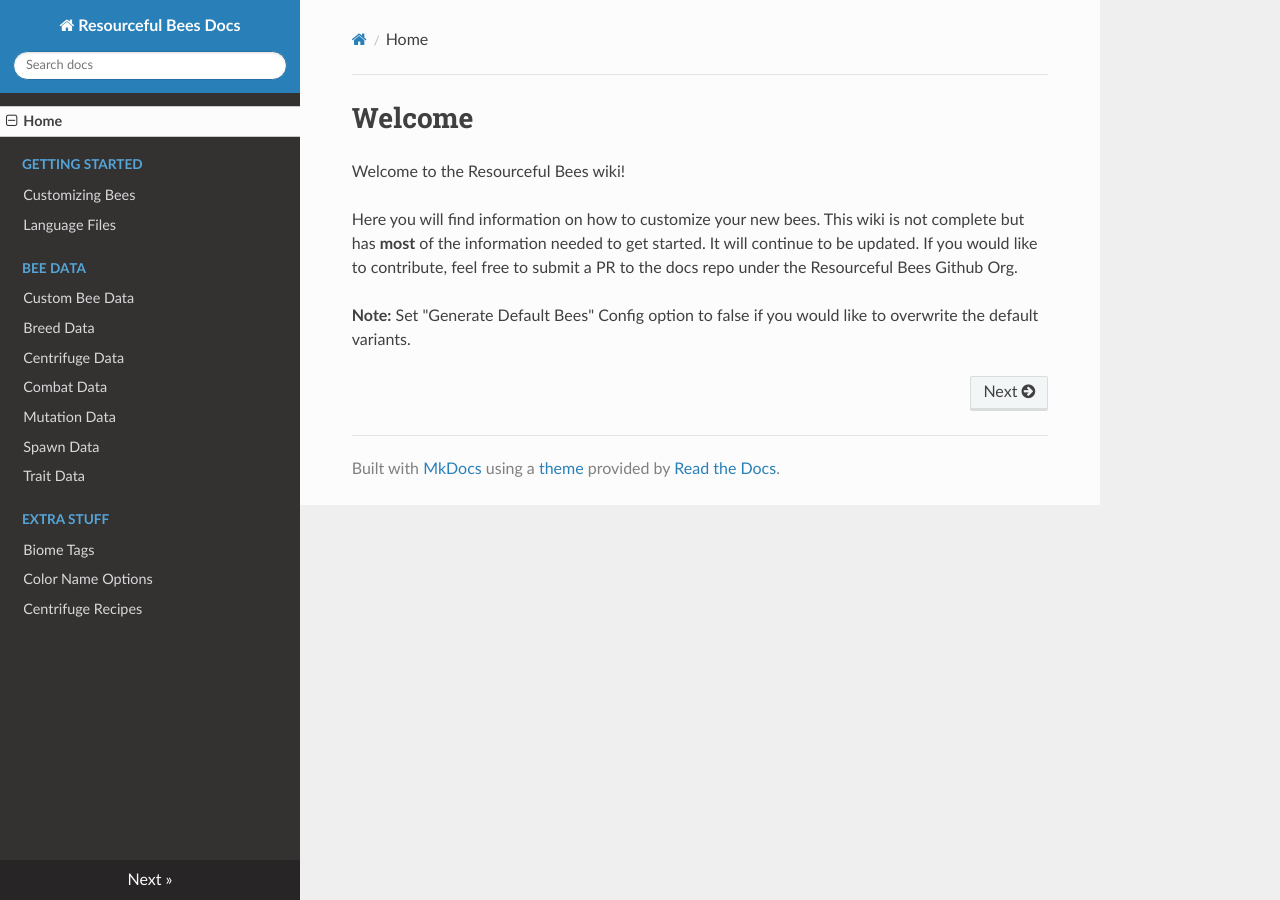
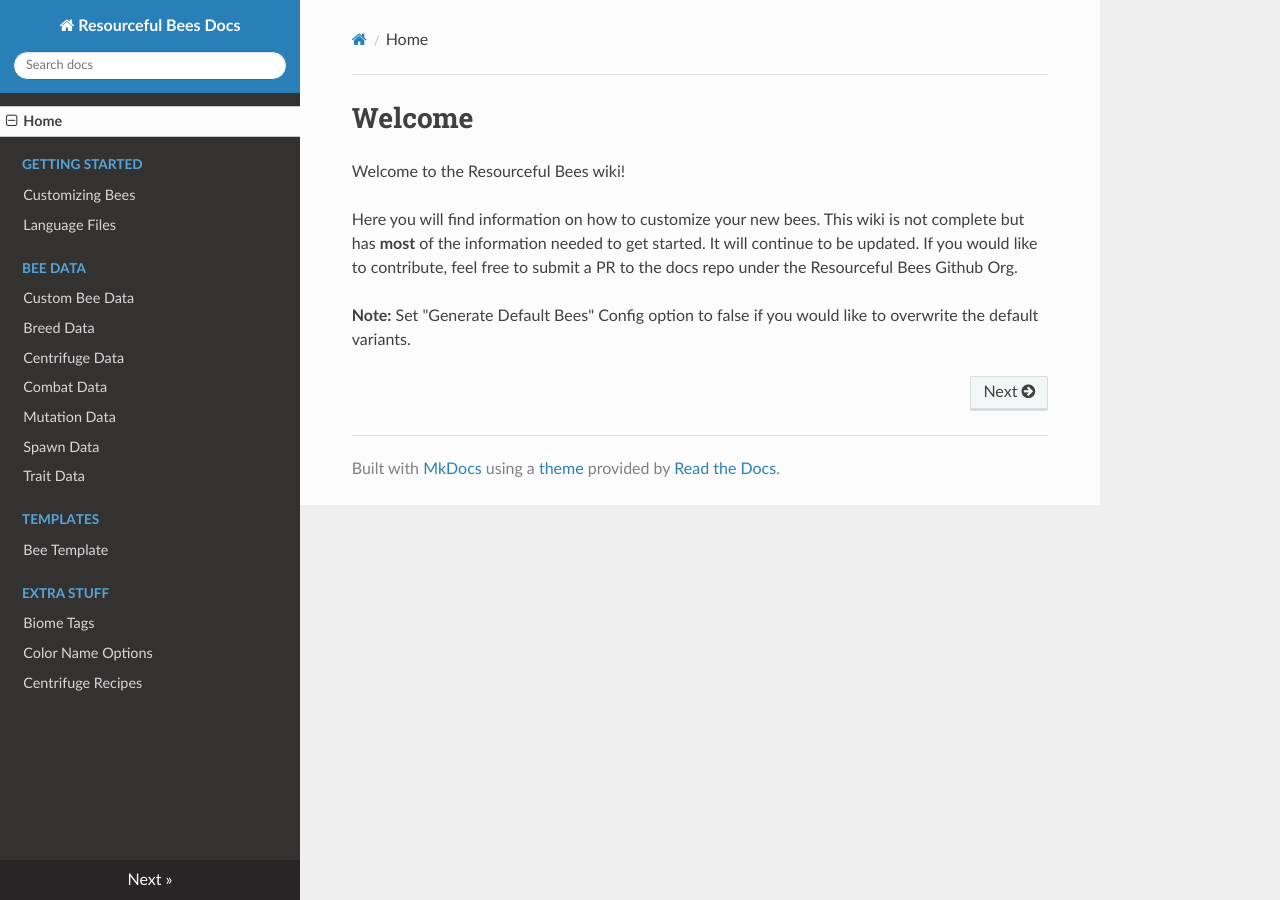
Before and after one commit to Team-Resourceful/ResourcefulBeesDocs, an MkDocs documentation site: the page built from docs/index.md, in a window 1280 px wide. Built offline with MkDocs 1.6.1, drawn with Linux system fonts in a browser that asks for light colours; nearby versions of some CDN libraries.

Commit message:
Update mkdocs.yml

```diff
--- a/mkdocs.yml
+++ b/mkdocs.yml
@@ -11,6 +11,8 @@ nav:
     - Mutation Data : 'bee_data/mutation_data.md'
     - Spawn Data : 'bee_data/spawn_data.md'
     - Trait Data : 'bee_data/trait_data.md'
+  - Templates :
+    - Bee Template : 'templates/bee.md'
   - Extra Stuff :
     - Biome Tags : 'extra_stuff/biome_tags.md'
     - Color Name Options : 'extra_stuff/color_names.md'
```
